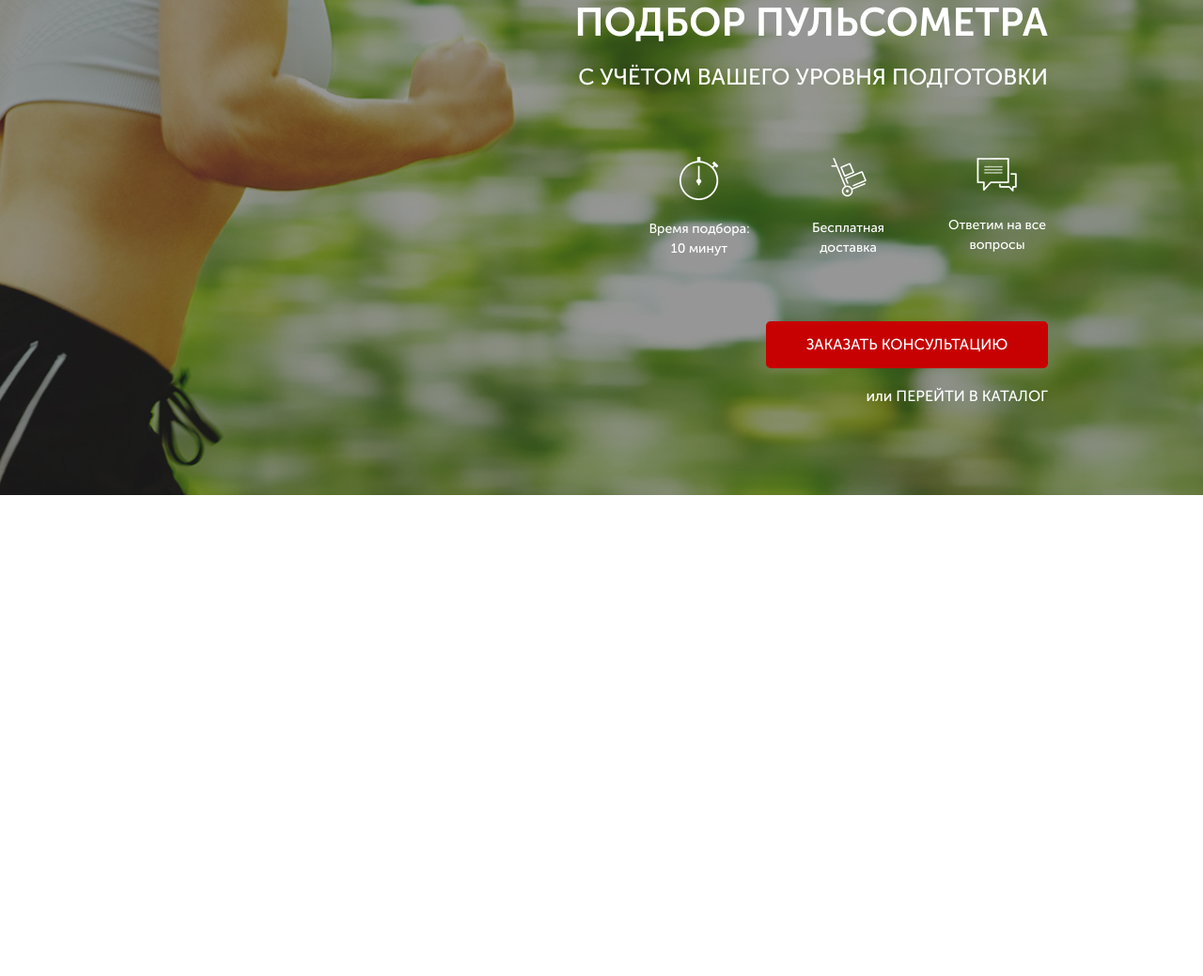
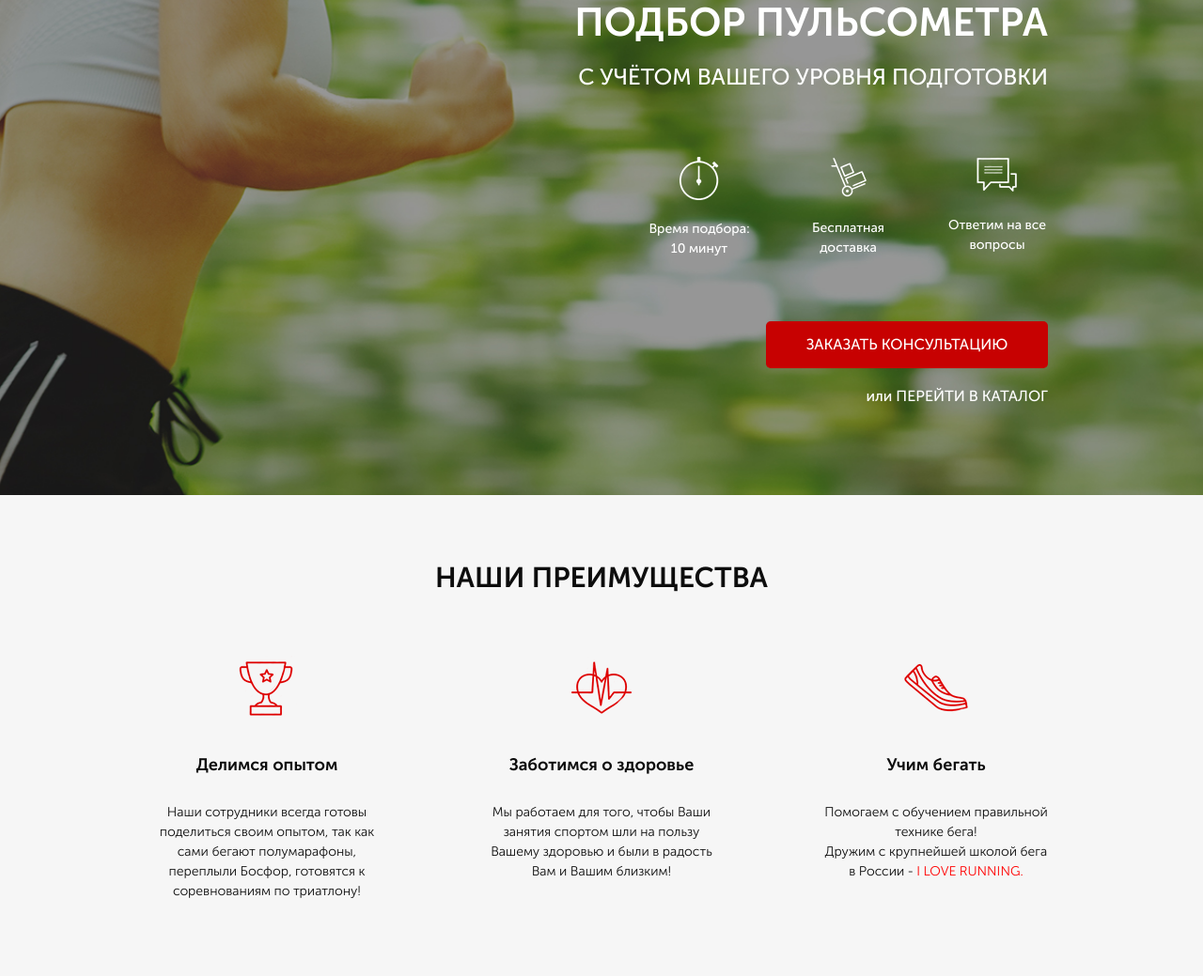
Before and after one commit to vaddeg/pulse, a website: page src/index.html in a window 1280 px wide. Shown: the part 165-1204 px from the top of the page at 94% size. Before the commit the page ends 800 px from the top, so only its background shows below. Drawn offline with Linux system fonts and the light colour scheme.

Commit message:
4 commit - add new files and work from project

```diff
--- a/src/index.html
+++ b/src/index.html
@@ -57,5 +57,41 @@
 
         </div>
     </div>
+
+    <div class="advantages">
+        <div class="container">
+            <h2 class="title">НАШИ ПРЕИМУЩЕСТВА</h2>
+
+            <div class="advantages__wrapper">
+                <div class="advantages__item">
+                    <img src="icons/advantages/cup.png" alt="cup" class="advantages__icon">
+                    <div class="advantages__subtitle">Делимся опытом</div>
+                    <div class="advantages__descr">
+                        Наши сотрудники всегда готовы поделиться своим опытом, так как сами бегают полумарафоны, переплыли Босфор, готовятся к соревнованиям по триатлону!
+                    </div>
+                </div>
+
+                <div class="advantages__item">
+                    <img src="icons/advantages/heart.png" alt="heart" class="advantages__icon">
+                    <div class="advantages__subtitle">Заботимся о здоровье</div>
+                    <div class="advantages__descr">
+                        Мы работаем для того, чтобы Ваши занятия спортом шли на пользу Вашему здоровью и были в радость Вам и Вашим близким!
+                    </div>
+                </div>
+
+                <div class="advantages__item">
+                    <img src="icons/advantages/shoe.png" alt="shoe" class="advantages__icon">
+                    <div class="advantages__subtitle">Учим бегать</div>
+                    <div class="advantages__descr">
+                        Помогаем с обучением правильной технике бега!<br>
+                        Дружим с крупнейшей школой бега в России -
+                        <a href="#">I LOVE RUNNING.</a>
+                    </div>
+                </div>
+            </div>
+
+        </div>
+    </div>
+
 </body>
 </html>
--- /dev/null
+++ b/src/sass/blocks/_advantages.scss
@@ -0,0 +1,36 @@
+.advantages {
+    padding: 70px 0 80px 0;
+    background-color: #f6f6f6;
+    &__wrapper {
+        margin-top: 65px;
+        display: flex;
+        justify-content: space-between;
+    }
+
+    &__item {
+        display: flex;
+        flex-direction: column;
+        align-items: center;
+        max-width: 238px;
+    }
+
+    &__subtitle {
+        margin-top: 38px;
+        color: #0d0d0d;
+        font-size: 18px;
+        font-weight: 700;
+    }
+
+    &__descr {
+        margin-top: 26px;
+        color: #0d0d0d;
+        font-size: 14px;
+        font-weight: 300;
+        text-align: center;
+        a {
+            color: #ff0000;
+            text-decoration: underline;
+            text-decoration: none;
+        }
+    }
+}
--- /dev/null
+++ b/src/sass/blocks/_titles.scss
@@ -0,0 +1,6 @@
+.title {
+    color: #0d0d0d;
+    font-size: 30px;
+    font-weight: 700;
+    text-align: center;
+}
--- a/src/sass/style.scss
+++ b/src/sass/style.scss
@@ -13,4 +13,8 @@
 
 @import 'blocks/header';
 
-@import 'blocks/buttons'
+@import 'blocks/buttons';
+
+@import 'blocks/advantages';
+
+@import 'blocks/titles';
```
Also changed, not shown: src/css/style.min.css.
